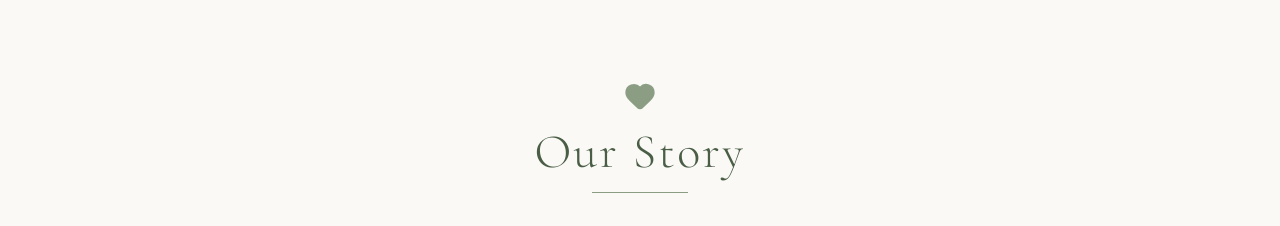
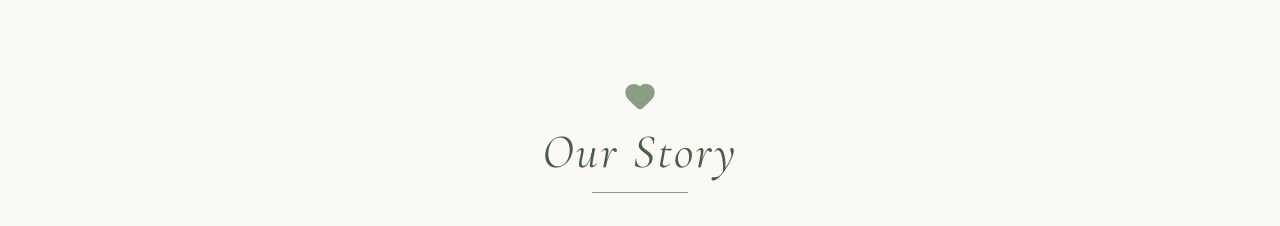
Before and after one commit to davebmerino/carl-irish, a React (Vite) app: page /home in a window 1280 px wide. Shown: the part 2040-2266 px from the top of the page. Built offline with nearby package versions, Linux system fonts and the light colour scheme; a web font is replaced by a local one.

Commit message:
fonts our story

```diff
--- a/src/components/ourstory/Ourstory.jsx
+++ b/src/components/ourstory/Ourstory.jsx
@@ -14,7 +14,7 @@ export default function Ourstory() {
       <div className="max-w-6xl mx-auto">
         <div className="text-center mb-12">
           <Heart className="w-8 h-8 text-wedding-primary fill-wedding-primary mx-auto mb-4" />
-          <h2 className="font-cormorant text-4xl md:text-5xl font-light text-wedding-deep mb-4 tracking-wider">
+          <h2 className="font-cormorant italic text-4xl md:text-5xl font-light text-wedding-deep mb-4 tracking-wider">
             Our Story
           </h2>
           <div className="h-px w-24 bg-wedding-primary mx-auto"></div>
```
